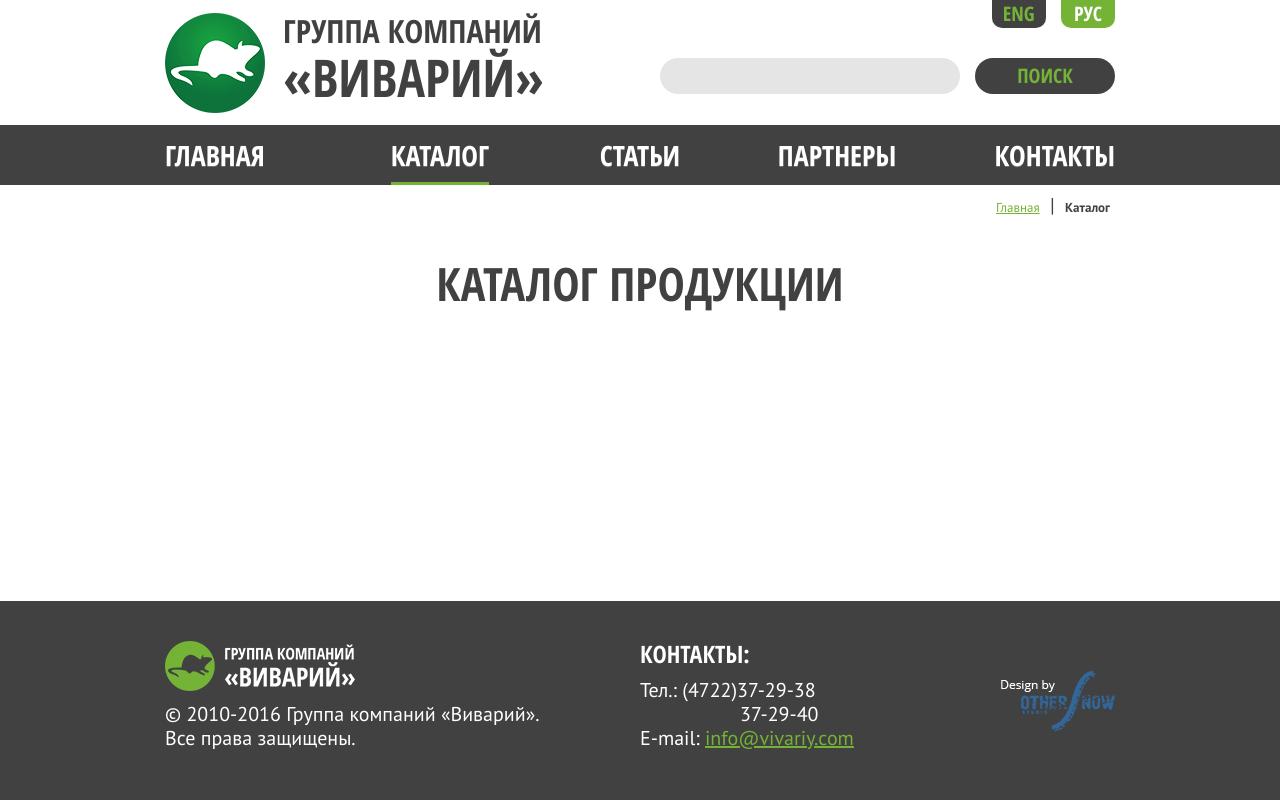
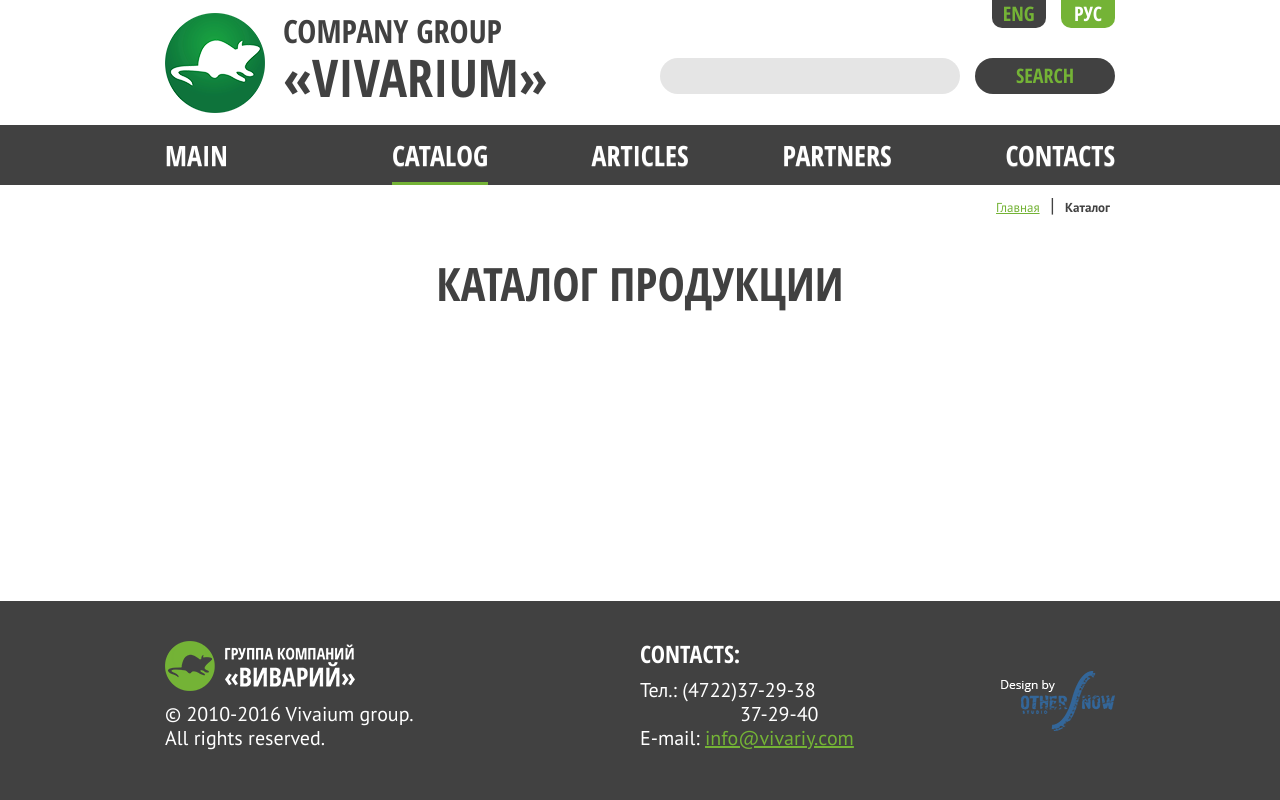
Before and after one commit to m-person/vivariy-site, a Django app: page /catalog/ in a window 1280 px wide. Run offline with Django 3.2, Linux system fonts and the light colour scheme; data that the repository does not hold is empty; some libraries are stand-ins or nearby versions.

Commit message:
added russian localization

```diff
--- a/app/templates/base.html
+++ b/app/templates/base.html
@@ -10,7 +10,7 @@
     {% endblock %}
 
     <title>
-        {% block title %}Группа "Виварий"{% endblock %}
+        {% block title %}{% trans '"Vivarium" group' %}{% endblock %}
     </title>
     {% block fonts %}
         {#        todo: uncomment it in production #}
@@ -51,14 +51,14 @@
                 <a href="/" class="col-lg-6">
                     <h1 class="header-logo">
                         <img src="{% static 'img/logo_100x100.png' %}" alt="company logo">
-                            <div>ГРУППА КОМПАНИЙ</div>
-                            <div>&laquoВИВАРИЙ&raquo</div>
+                        <div>{% trans "COMPANY GROUP" %}</div>
+                        <div>{% trans "&laquoVIVARIUM&raquo" %}</div>
                     </h1>
                 </a>
                 <form action="" class="search_form">{% csrf_token %}
                     <div class="col-lg-6">
                         <input type="text" name="search_text">
-                            <input type="submit" value="ПОИСК">
+                        <input type="submit" value={% trans "SEARCH" %}>
                     </div>
                 </form>
             </div>
@@ -68,20 +68,19 @@
             <div class="container">
                 {#                    <div class="row">#}
                 <ul class="nav navbar-nav main-menu">
-                        <li class="{% if menuitem == 'main' %}active{% endif %}"><a href="/"><span>ГЛАВНАЯ</span></a>
+                    <li class="{% if menuitem == 'main' %}active{% endif %}"><a href="/"><span>{% trans "MAIN" %}</span></a>
                     </li>
                     <li class="{% if menuitem == 'catalog' %}active{% endif %}"><a
-                                href="/catalog"><span>КАТАЛОГ</span></a>
+                            href="/catalog"><span>{% trans "CATALOG" %}</span></a>
                     </li>
                     <li class="{% if menuitem == 'articles' %}active{% endif %}"><a
-                                href="/articles"><span>СТАТЬИ</span></a>
+                            href="/articles"><span>{% trans "ARTICLES" %}</span></a>
                     </li>
                     <li class="{% if menuitem == 'partners' %}active{% endif %}"><a
-                                href="/partners"><span>ПАРТНЕРЫ</span></a></li>
+                            href="/partners"><span>{% trans "PARTNERS" %}</span></a></li>
                     <li class="{% if menuitem == 'contacts' %}active{% endif %}"><a
-                                href="/contacts"><span>КОНТАКТЫ</span></a></li>
+                            href="/contacts"><span>{% trans "CONTACTS" %}</span></a></li>
                 </ul>
-                    {#                    </div>#}
             </div>
         </div>
     {% endblock %}
@@ -101,10 +100,10 @@
             <div class="row">
                 <div class="col-lg-6">
                     <img src="{% static 'img/logo_footer.png' %}" alt="company logo">
-                    <p>© 2010-2016 Группа компаний «Виварий».<br> Все права защищены.</p>
+                    <p>{% trans "© 2010-2016 Vivaium group.<br>All rights reserved." %}</p>
                 </div>
                 <div class="col-lg-3 contacts">
-                    <h3>КОНТАКТЫ:</h3>
+                    <h3>{% trans 'CONTACTS:' %}</h3>
                     <div>Тел.: (4722)37-29-38</div>
                     <div>37-29-40</div>
                     <div>E-mail: <a href="mailto:info@vivariy.com">info@vivariy.com</a></div>
--- a/vivariy_site/settings.py
+++ b/vivariy_site/settings.py
@@ -49,7 +49,7 @@ INSTALLED_APPS = [
 MIDDLEWARE_CLASSES = [
     'django.middleware.security.SecurityMiddleware',
     'django.contrib.sessions.middleware.SessionMiddleware',
-    # 'django.middleware.locale.LocaleMiddleware', todo: enable it in production
+    'django.middleware.locale.LocaleMiddleware', # todo: enable it in production
     # 'django.middleware.cache.UpdateCacheMiddleware',
     'django.middleware.common.CommonMiddleware',
     # 'django.middleware.cache.FetchFromCacheMiddleware',
@@ -137,6 +137,9 @@ STATIC_ROOT = os.path.join(BASE_DIR, 'static')
 MEDIA_ROOT = os.path.join(BASE_DIR, 'app', 'media')
 
 MEDIA_URL = '/media/'
+
+
+LOCALE_PATHS = [os.path.join(BASE_DIR, 'app', 'locale')]
 
 # django-smuggler setup (db backups)
 SMUGGLER_FIXTURE_DIR = os.path.join(BASE_DIR, 'db_dumps')
```
Also changed, not shown: app/locale/ru/LC_MESSAGES/django.po (added), app/static/img/contacts-map.jpg (added). Lines whose indentation alone changed are shown as unchanged.
